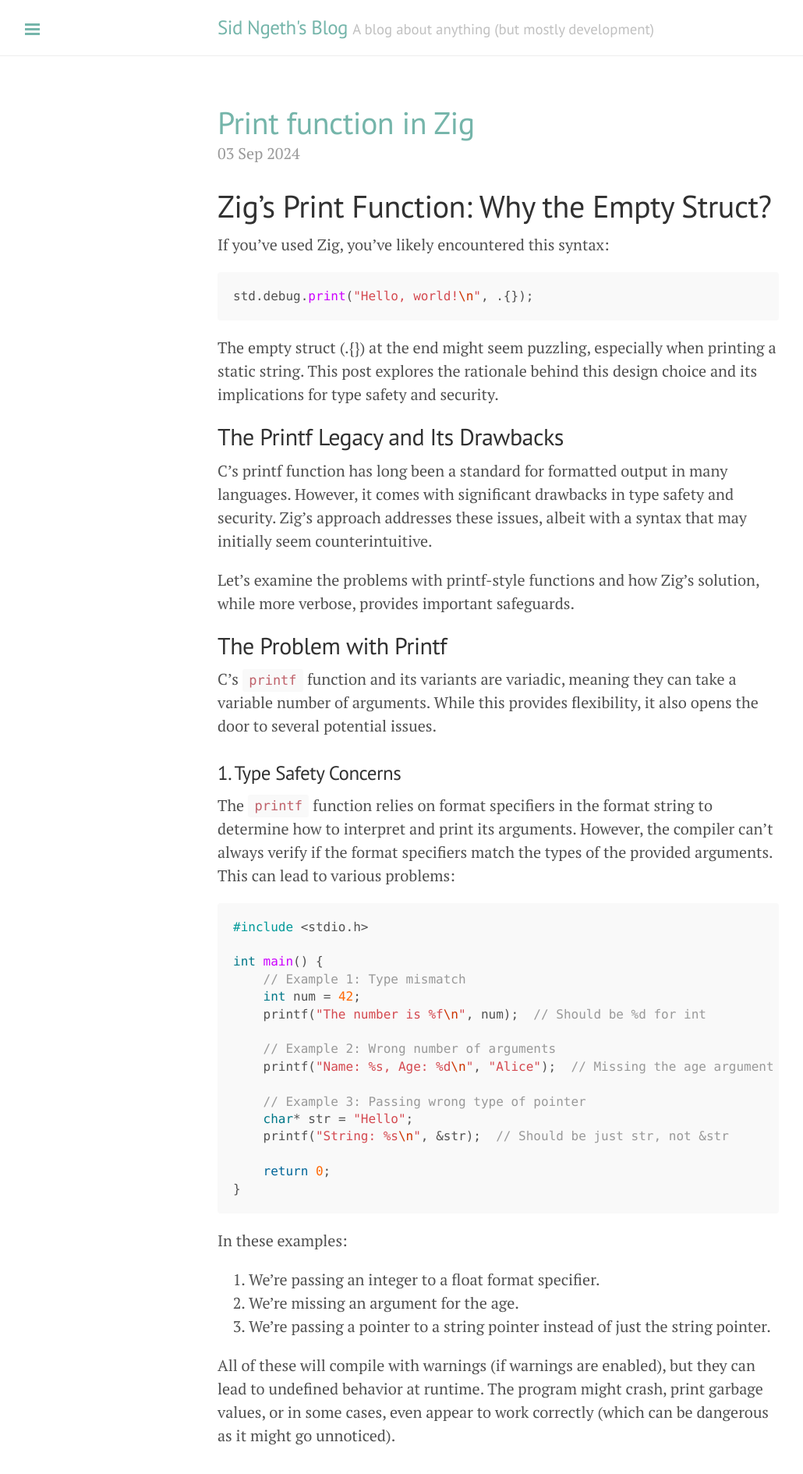
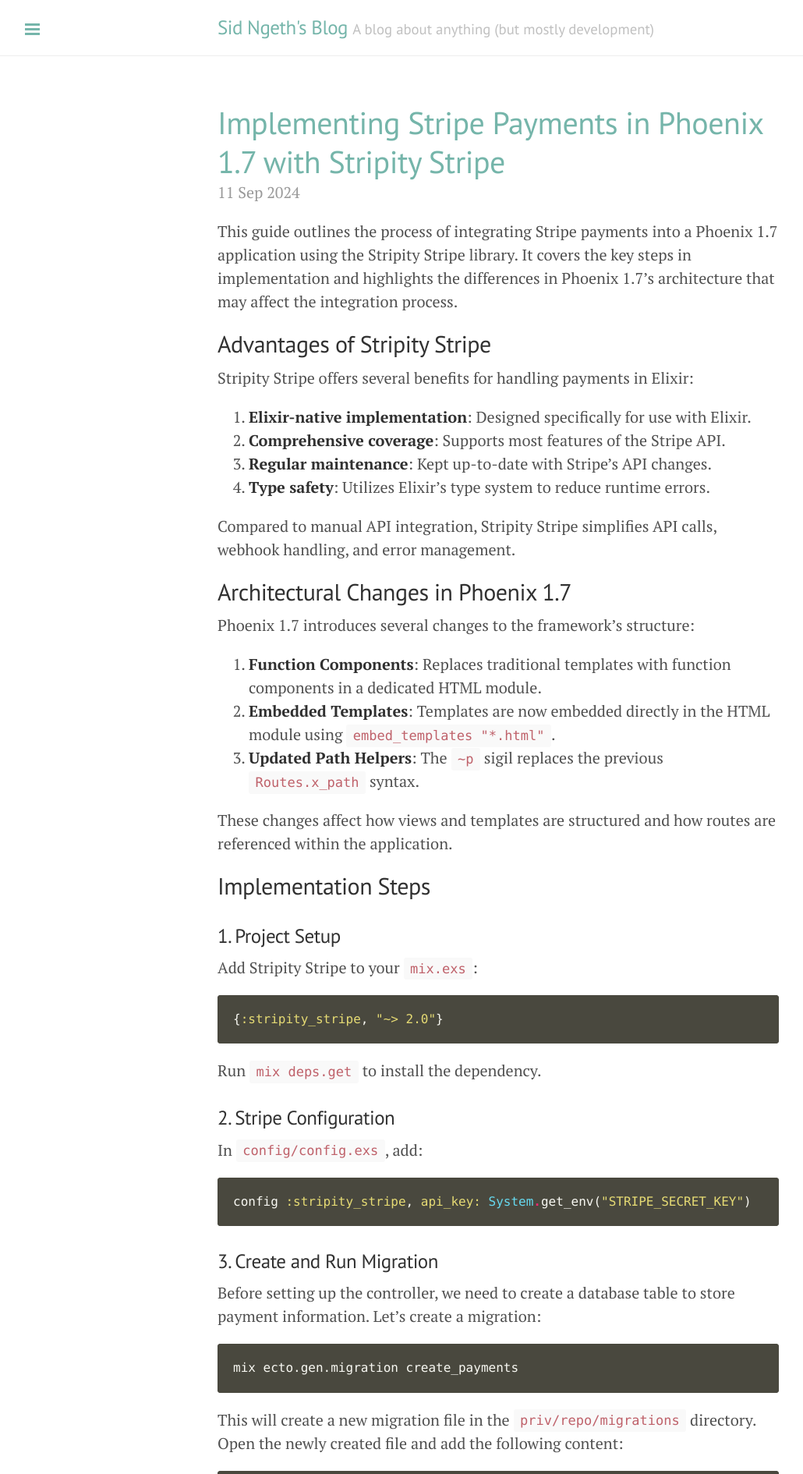
Before and after one commit to sngeth/sngeth.github.io, a Jekyll site: the page built from index.html, in a window 1280 px wide. Shown: the top 1890 px of the page at 78% size, without its empty margins (1-1031 px from the left). Built offline with Jekyll 4.4.1, drawn with Linux system fonts in a browser that asks for light colours; the list of posts is cut into pages by our own code; comment, search, counter and statistics services are not loaded; some of the changed text lies outside the part shown.

Commit message:
Add post on elixir stripe payments

````diff
--- /dev/null
+++ b/_posts/2024-09-11-stripe-payments-in-elixir.md
@@ -0,0 +1,277 @@
+---
+layout: post
+title: "Implementing Stripe Payments in Phoenix 1.7 with Stripity Stripe"
+category: "Elixir"
+comments: true
+---
+This guide outlines the process of integrating Stripe payments into a Phoenix 1.7 application using the Stripity Stripe library. It covers the key steps in implementation and highlights the differences in Phoenix 1.7's architecture that may affect the integration process.
+
+## Advantages of Stripity Stripe
+
+Stripity Stripe offers several benefits for handling payments in Elixir:
+
+1. **Elixir-native implementation**: Designed specifically for use with Elixir.
+2. **Comprehensive coverage**: Supports most features of the Stripe API.
+3. **Regular maintenance**: Kept up-to-date with Stripe's API changes.
+4. **Type safety**: Utilizes Elixir's type system to reduce runtime errors.
+
+Compared to manual API integration, Stripity Stripe simplifies API calls, webhook handling, and error management.
+
+## Architectural Changes in Phoenix 1.7
+
+Phoenix 1.7 introduces several changes to the framework's structure:
+
+1. **Function Components**: Replaces traditional templates with function components in a dedicated HTML module.
+2. **Embedded Templates**: Templates are now embedded directly in the HTML module using `embed_templates "*.html"`.
+3. **Updated Path Helpers**: The `~p` sigil replaces the previous `Routes.x_path` syntax.
+
+These changes affect how views and templates are structured and how routes are referenced within the application.
+
+## Implementation Steps
+
+### 1. Project Setup
+
+Add Stripity Stripe to your `mix.exs`:
+
+```elixir
+{:stripity_stripe, "~> 2.0"}
+```
+
+Run `mix deps.get` to install the dependency.
+
+### 2. Stripe Configuration
+
+In `config/config.exs`, add:
+
+```elixir
+config :stripity_stripe, api_key: System.get_env("STRIPE_SECRET_KEY")
+```
+
+### 3. Create and Run Migration
+
+Before setting up the controller, we need to create a database table to store payment information. Let's create a migration:
+
+```bash
+mix ecto.gen.migration create_payments
+```
+
+This will create a new migration file in the `priv/repo/migrations` directory. Open the newly created file and add the following content:
+
+```elixir
+defmodule YourApp.Repo.Migrations.CreatePayments do
+  use Ecto.Migration
+
+  def change do
+    create table(:payments) do
+      add :amount, :integer
+      add :stripe_id, :string
+      add :status, :string
+
+      timestamps()
+    end
+
+    create index(:payments, [:stripe_id])
+  end
+end
+```
+
+This migration creates a `payments` table with fields for the amount, Stripe ID, and status of the payment. The `timestamps()` function adds `inserted_at` and `updated_at` fields.
+
+Now, run the migration:
+
+```bash
+mix ecto.migrate
+```
+
+### 4. Create Payment Schema
+
+After creating the database table, we need to define a schema for it. Create a new file `lib/your_app/payments/payment.ex`:
+
+```elixir
+defmodule YourApp.Payments.Payment do
+  use Ecto.Schema
+  import Ecto.Changeset
+
+  schema "payments" do
+    field :amount, :integer
+    field :stripe_id, :string
+    field :status, :string
+
+    timestamps()
+  end
+
+  def changeset(payment, attrs) do
+    payment
+    |> cast(attrs, [:amount, :stripe_id, :status])
+    |> validate_required([:amount, :stripe_id, :status])
+  end
+end
+```
+
+This schema corresponds to the database table we just created and provides a changeset function for validating and casting payment data.
+### 5. Payment Controller
+
+Create `lib/your_app_web/controllers/payment_controller.ex`:
+
+```elixir
+defmodule YourAppWeb.PaymentController do
+  use YourAppWeb, :controller
+  alias YourApp.Payments.Payment
+
+  def new(conn, _params) do
+    changeset = Payment.changeset(%Payment{}, %{})
+    stripe_publishable_key = Application.get_env(:liftforge, :stripe_publishable_key)
+    render(conn, :new, changeset: changeset, stripe_publishable_key: stripe_publishable_key)
+  end
+
+  def create(conn, %{"payment" => payment_params}) do
+    amount = payment_params["amount"]
+    token = payment_params["token"]
+    case Stripe.Charge.create(%{
+      amount: amount,
+      currency: "usd",
+      source: token,
+      description: "Example charge"
+    }) do
+      {:ok, charge} ->
+        {:ok, _payment} =
+          %Payment{}
+          |> Payment.changeset(%{amount: amount, stripe_id: charge.id})
+          |> YourApp.Repo.insert()
+        conn
+        |> put_flash(:info, "Payment successful.")
+        |> redirect(to: ~p"/payment/thank-you?amount=#{amount}")
+      {:error, error} ->
+        conn
+        |> put_flash(:error, "Payment failed: #{error.message}")
+        |> render(:new, changeset: Payment.changeset(%Payment{}, payment_params))
+    end
+  end
+
+  def thank_you(conn, %{"amount" => amount}) do
+    render(conn, :thank_you, amount: amount)
+  end
+end
+```
+
+### 6. HTML Components
+
+Create `lib/your_app_web/controllers/payment_html.ex`:
+
+```elixir
+defmodule YourAppWeb.PaymentHTML do
+  use YourAppWeb, :html
+  embed_templates "payment_html/*"
+
+  attr :changeset, Ecto.Changeset, required: true
+  attr :action, :string, required: true
+  def payment_form(assigns) do
+    ~H"""
+    <div class="max-w-md mx-auto mt-8 p-6 bg-white rounded-lg shadow-md">
+      <.form :let={f} for={@changeset} action={@action} class="space-y-6">
+        <div>
+          <.input field={f[:amount]} type="number" label="Amount (in cents)" class="mt-1 block w-full" />
+        </div>
+        <div>
+          <label for="card-element" class="block text-sm font-medium text-gray-700">Credit or debit card</label>
+          <div id="card-element" class="mt-1 block w-full">
+            <!-- Stripe Elements will insert the card input here -->
+          </div>
+          <div id="card-errors" role="alert" class="mt-2 text-sm text-red-600"></div>
+        </div>
+        <input type="hidden" name={input_name(f, :token)} id="stripe_token" value={input_value(f, :token)} />
+        <div>
+          <.button type="submit" class="w-full">Pay Now</.button>
+        </div>
+      </.form>
+    </div>
+    """
+  end
+
+  attr :amount, :string, required: true
+  def thank_you(assigns)
+end
+```
+
+### 7. Templates
+
+Create `lib/your_app_web/controllers/payment_html/new.html.heex`:
+
+```heex
+<h1 class="text-3xl font-bold text-center mt-8 mb-6">New Payment</h1>
+<.payment_form changeset={@changeset} action={~p"/payment"} />
+
+<script src="https://js.stripe.com/v3/"></script>
+<script>
+  var stripe = Stripe('<%= @stripe_publishable_key %>');
+  var elements = stripe.elements();
+  var style = {
+    base: {
+      fontSize: '16px',
+      color: '#32325d',
+      '::placeholder': {
+        color: '#aab7c4'
+      },
+    },
+    invalid: {
+      color: '#fa755a',
+      iconColor: '#fa755a'
+    }
+  };
+  var card = elements.create('card', {style: style});
+  card.mount('#card-element');
+
+  card.addEventListener('change', function(event) {
+    var displayError = document.getElementById('card-errors');
+    if (event.error) {
+      displayError.textContent = event.error.message;
+    } else {
+      displayError.textContent = '';
+    }
+  });
+
+  var form = document.querySelector('form');
+  form.addEventListener('submit', function(event) {
+    event.preventDefault();
+
+    stripe.createToken(card).then(function(result) {
+      if (result.error) {
+        var errorElement = document.getElementById('card-errors');
+        errorElement.textContent = result.error.message;
+      } else {
+        var tokenInput = document.getElementById('stripe_token');
+        tokenInput.value = result.token.id;
+        form.submit();
+      }
+    });
+  });
+</script>
+```
+
+### 8. Wire up the router
+
+In `lib/your_app_web/router.ex`:
+
+```elixir
+
+scope "/", YourAppWeb do
+  pipe_through :browser
+
+  # existing routes
+
+  get "/payment/new", PaymentController, :new
+  post "/payment", PaymentController, :create
+  get "/payment/thank-you", PaymentController, :thank_you
+
+end
+```
+
+## Stripity Stripe Integration
+
+The `create` action in the `PaymentController` demonstrates the simplicity of using Stripity Stripe. The `Stripe.Charge.create/1` function encapsulates the complexities of creating a charge, including constructing headers, encoding the request body, and parsing the response.
+
+## Conclusion
+
+This guide demonstrates the basic implementation of Stripe payments in a Phoenix 1.7 application using Stripity Stripe. The new component-based structure in Phoenix 1.7 promotes modular code organization, although it requires some adjustment in development approach.
+
+This implementation covers the fundamentals of payment processing. For more advanced features such as subscriptions or invoicing, refer to the Stripity Stripe documentation.
--- a/public/css/syntax.css
+++ b/public/css/syntax.css
@@ -1,66 +1,217 @@
-.hll { background-color: #ffffcc }
- /*{ background: #f0f3f3; }*/
-.c { color: #999; } /* Comment */
-.err { color: #AA0000; background-color: #FFAAAA } /* Error */
-.k { color: #006699; } /* Keyword */
-.o { color: #555555 } /* Operator */
-.cm { color: #0099FF; font-style: italic } /* Comment.Multiline */
-.cp { color: #009999 } /* Comment.Preproc */
-.c1 { color: #999; } /* Comment.Single */
-.cs { color: #999; } /* Comment.Special */
-.gd { background-color: #FFCCCC; border: 1px solid #CC0000 } /* Generic.Deleted */
-.ge { font-style: italic } /* Generic.Emph */
-.gr { color: #FF0000 } /* Generic.Error */
-.gh { color: #003300; } /* Generic.Heading */
-.gi { background-color: #CCFFCC; border: 1px solid #00CC00 } /* Generic.Inserted */
-.go { color: #AAAAAA } /* Generic.Output */
-.gp { color: #000099; } /* Generic.Prompt */
-.gs { } /* Generic.Strong */
-.gu { color: #003300; } /* Generic.Subheading */
-.gt { color: #99CC66 } /* Generic.Traceback */
-.kc { color: #006699; } /* Keyword.Constant */
-.kd { color: #006699; } /* Keyword.Declaration */
-.kn { color: #006699; } /* Keyword.Namespace */
-.kp { color: #006699 } /* Keyword.Pseudo */
-.kr { color: #006699; } /* Keyword.Reserved */
-.kt { color: #007788; } /* Keyword.Type */
-.m { color: #FF6600 } /* Literal.Number */
-.s { color: #d44950 } /* Literal.String */
-.na { color: #4f9fcf } /* Name.Attribute */
-.nb { color: #336666 } /* Name.Builtin */
-.nc { color: #00AA88; } /* Name.Class */
-.no { color: #336600 } /* Name.Constant */
-.nd { color: #9999FF } /* Name.Decorator */
-.ni { color: #999999; } /* Name.Entity */
-.ne { color: #CC0000; } /* Name.Exception */
-.nf { color: #CC00FF } /* Name.Function */
-.nl { color: #9999FF } /* Name.Label */
-.nn { color: #00CCFF; } /* Name.Namespace */
-.nt { color: #2f6f9f; } /* Name.Tag */
-.nv { color: #003333 } /* Name.Variable */
-.ow { color: #000000; } /* Operator.Word */
-.w { color: #bbbbbb } /* Text.Whitespace */
-.mf { color: #FF6600 } /* Literal.Number.Float */
-.mh { color: #FF6600 } /* Literal.Number.Hex */
-.mi { color: #FF6600 } /* Literal.Number.Integer */
-.mo { color: #FF6600 } /* Literal.Number.Oct */
-.sb { color: #CC3300 } /* Literal.String.Backtick */
-.sc { color: #CC3300 } /* Literal.String.Char */
-.sd { color: #CC3300; font-style: italic } /* Literal.String.Doc */
-.s2 { color: #CC3300 } /* Literal.String.Double */
-.se { color: #CC3300; } /* Literal.String.Escape */
-.sh { color: #CC3300 } /* Literal.String.Heredoc */
-.si { color: #AA0000 } /* Literal.String.Interpol */
-.sx { color: #CC3300 } /* Literal.String.Other */
-.sr { color: #33AAAA } /* Literal.String.Regex */
-.s1 { color: #CC3300 } /* Literal.String.Single */
-.ss { color: #FFCC33 } /* Literal.String.Symbol */
-.bp { color: #336666 } /* Name.Builtin.Pseudo */
-.vc { color: #003333 } /* Name.Variable.Class */
-.vg { color: #003333 } /* Name.Variable.Global */
-.vi { color: #003333 } /* Name.Variable.Instance */
-.il { color: #FF6600 } /* Literal.Number.Integer.Long */
-
-.css .o,
-.css .o + .nt,
-.css .nt + .nt { color: #999; }
+.highlight table td { padding: 5px; }
+.highlight table pre { margin: 0; }
+.highlight .c, .highlight .ch, .highlight .cd, .highlight .cpf {
+  color: #75715e;
+  font-style: italic;
+}
+.highlight .cm {
+  color: #75715e;
+  font-style: italic;
+}
+.highlight .c1 {
+  color: #75715e;
+  font-style: italic;
+}
+.highlight .cp {
+  color: #75715e;
+  font-weight: bold;
+}
+.highlight .cs {
+  color: #75715e;
+  font-weight: bold;
+  font-style: italic;
+}
+.highlight .err {
+  color: #960050;
+  background-color: #1e0010;
+}
+.highlight .gi {
+  color: #ffffff;
+  background-color: #324932;
+}
+.highlight .gd {
+  color: #ffffff;
+  background-color: #493131;
+}
+.highlight .ge {
+  font-style: italic;
+}
+.highlight .ges {
+  font-weight: bold;
+  font-style: italic;
+}
+.highlight .gr {
+  color: #aa0000;
+}
+.highlight .gt {
+  color: #aa0000;
+}
+.highlight .gh {
+  color: #999999;
+}
+.highlight .go {
+  color: #888888;
+}
+.highlight .gp {
+  color: #555555;
+}
+.highlight .gs {
+  font-weight: bold;
+}
+.highlight .gu {
+  color: #aaaaaa;
+}
+.highlight .k, .highlight .kv {
+  color: #66d9ef;
+  font-weight: bold;
+}
+.highlight .kc {
+  color: #66d9ef;
+  font-weight: bold;
+}
+.highlight .kd {
+  color: #66d9ef;
+  font-weight: bold;
+}
+.highlight .kp {
+  color: #66d9ef;
+  font-weight: bold;
+}
+.highlight .kr {
+  color: #66d9ef;
+  font-weight: bold;
+}
+.highlight .kt {
+  color: #66d9ef;
+  font-weight: bold;
+}
+.highlight .kn {
+  color: #f92672;
+  font-weight: bold;
+}
+.highlight .ow {
+  color: #f92672;
+  font-weight: bold;
+}
+.highlight .o {
+  color: #f92672;
+  font-weight: bold;
+}
+.highlight .mf {
+  color: #ae81ff;
+}
+.highlight .mh {
+  color: #ae81ff;
+}
+.highlight .il {
+  color: #ae81ff;
+}
+.highlight .mi {
+  color: #ae81ff;
+}
+.highlight .mo {
+  color: #ae81ff;
+}
+.highlight .m, .highlight .mb, .highlight .mx {
+  color: #ae81ff;
+}
+.highlight .se {
+  color: #ae81ff;
+}
+.highlight .sa {
+  color: #66d9ef;
+  font-weight: bold;
+}
+.highlight .sb {
+  color: #e6db74;
+}
+.highlight .sc {
+  color: #e6db74;
+}
+.highlight .sd {
+  color: #e6db74;
+}
+.highlight .s2 {
+  color: #e6db74;
+}
+.highlight .sh {
+  color: #e6db74;
+}
+.highlight .si {
+  color: #e6db74;
+}
+.highlight .sx {
+  color: #e6db74;
+}
+.highlight .sr {
+  color: #e6db74;
+}
+.highlight .s1 {
+  color: #e6db74;
+}
+.highlight .ss {
+  color: #e6db74;
+}
+.highlight .s, .highlight .dl {
+  color: #e6db74;
+}
+.highlight .na {
+  color: #a6e22e;
+}
+.highlight .nc {
+  color: #a6e22e;
+  font-weight: bold;
+}
+.highlight .nd {
+  color: #a6e22e;
+  font-weight: bold;
+}
+.highlight .ne {
+  color: #a6e22e;
+  font-weight: bold;
+}
+.highlight .nf, .highlight .fm {
+  color: #a6e22e;
+  font-weight: bold;
+}
+.highlight .no {
+  color: #66d9ef;
+}
+.highlight .bp {
+  color: #f8f8f2;
+}
+.highlight .nb {
+  color: #f8f8f2;
+}
+.highlight .ni {
+  color: #f8f8f2;
+}
+.highlight .nn {
+  color: #f8f8f2;
+}
+.highlight .vc {
+  color: #f8f8f2;
+}
+.highlight .vg {
+  color: #f8f8f2;
+}
+.highlight .vi {
+  color: #f8f8f2;
+}
+.highlight .nv, .highlight .vm {
+  color: #f8f8f2;
+}
+.highlight .w {
+  color: #f8f8f2;
+}
+.highlight .nl {
+  color: #f8f8f2;
+  font-weight: bold;
+}
+.highlight .nt {
+  color: #f92672;
+}
+.highlight {
+  color: #f8f8f2;
+  background-color: #49483e;
+}
````
